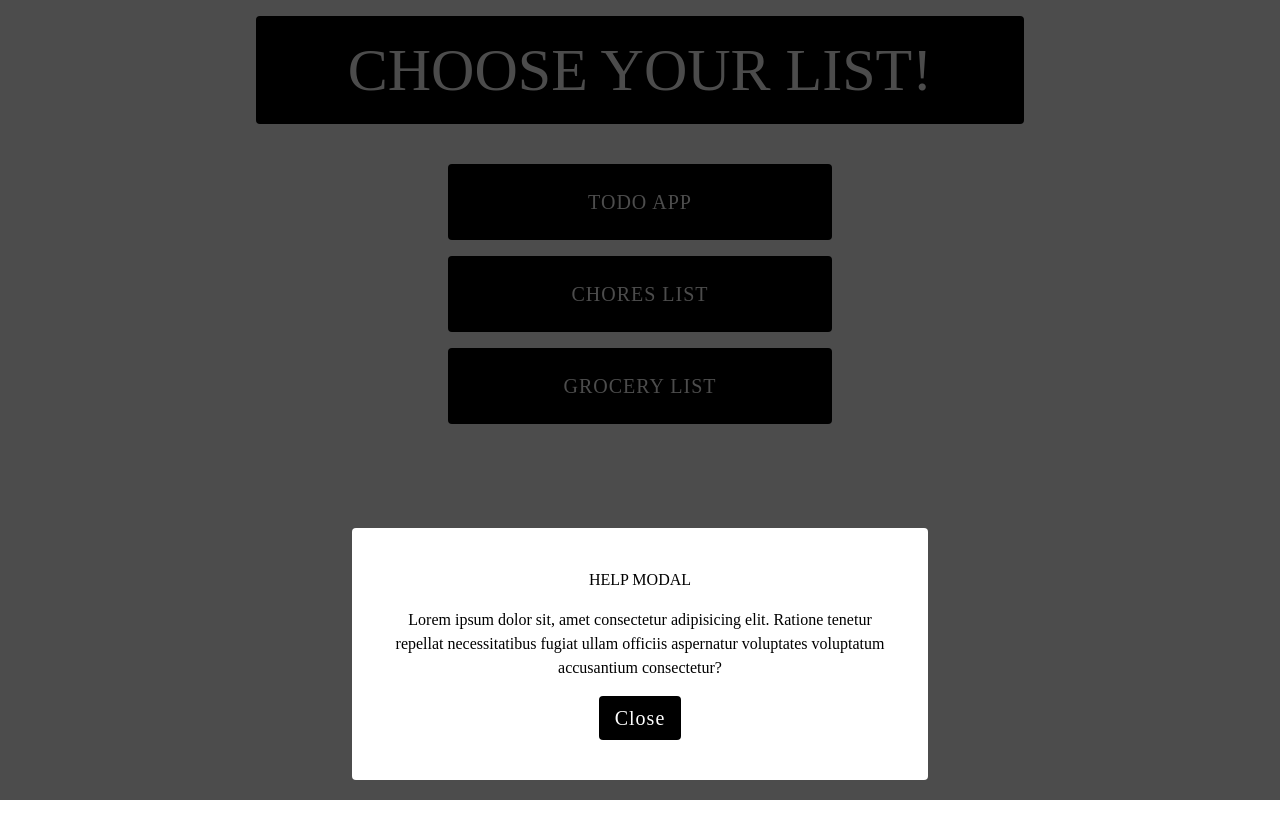
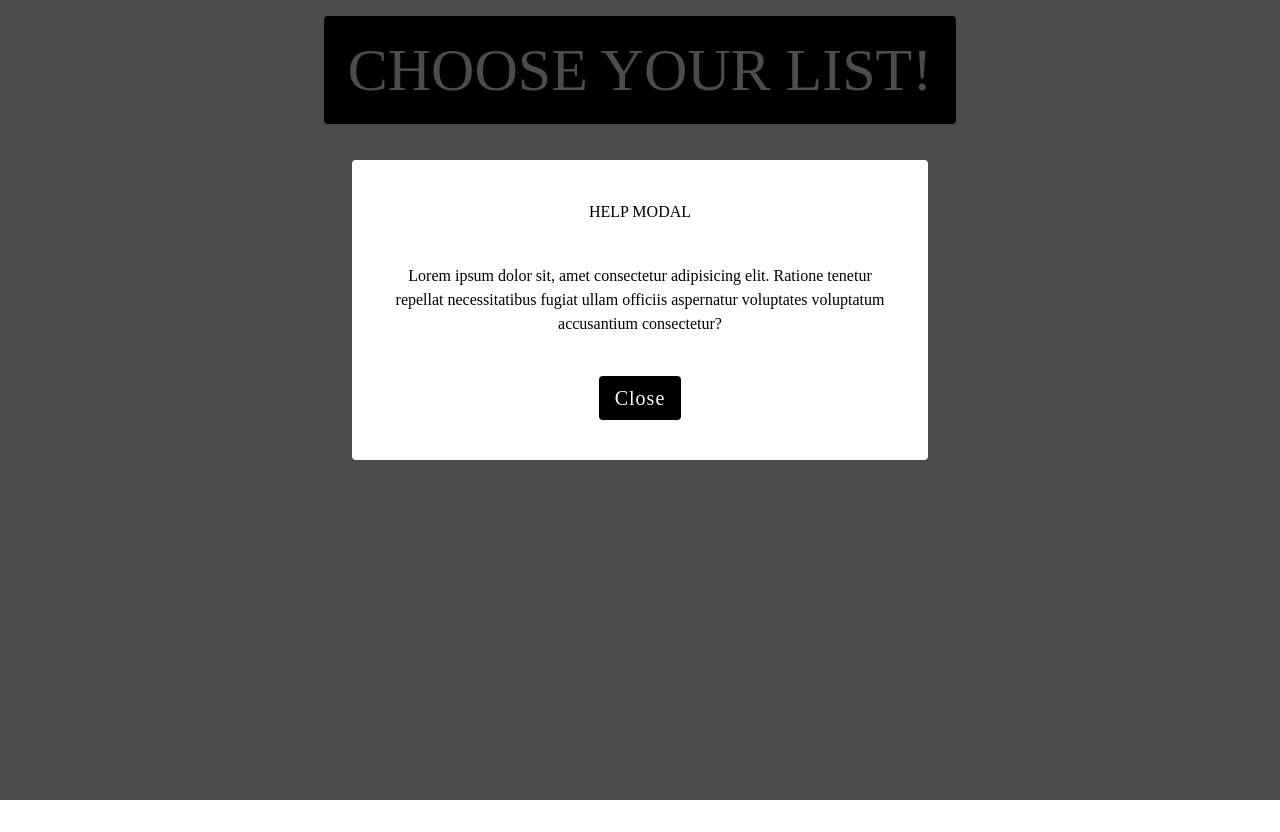
Before and after one commit to mdubelbeis/list-app, a React (Vite) app: page / in a window 1280 px wide. Both pictures are taken after a click on the element 640 px from the left and 716 px from the top of the page. Built offline with nearby package versions, Linux system fonts and the light colour scheme; a web font is replaced by a local one.

Commit message:
added close modal feature

```diff
--- a/src/App.tsx
+++ b/src/App.tsx
@@ -19,7 +19,7 @@ const App: React.FC = () => {
   };
 
   const handleShowHelpModal = () => {
-    setShowHelpModal(true);
+    setShowHelpModal(!showHelpModal);
   };
 
   const getApp = (app: React.ReactNode) => {
@@ -27,7 +27,23 @@ const App: React.FC = () => {
     switch (app) {
       case 'options':
         renderApp = (
-          <AppOptions onAppSelection={handleAppSelection} />
+          <div className="flex flex-col justify-between h-screen items-center">
+            <AppOptions onAppSelection={handleAppSelection} />
+            {!showHelpModal && (
+              <div
+                className="self-center mb-20"
+                onClick={handleShowHelpModal}
+              >
+                <QuestionMark />
+              </div>
+            )}
+            {showHelpModal && (
+              <div className="flex justify-center">
+                <ModalBackdrop onClick={handleShowHelpModal} />
+                <HelpModal onClick={handleShowHelpModal} />
+              </div>
+            )}
+          </div>
         );
         break;
       case 'todoApp':
@@ -64,20 +80,7 @@ const App: React.FC = () => {
     <>
       <div className="h-screen flex flex-col justify-between max-w-3xl mx-auto">
         <div>{getApp(app)}</div>
-        <div
-          className="self-center mb-20"
-          onClick={handleShowHelpModal}
-        >
-          <QuestionMark />
-        </div>
       </div>
-
-      {showHelpModal && (
-        <div className="flex justify-center">
-          <ModalBackdrop />
-          <HelpModal />
-        </div>
-      )}
     </>
   );
 };
--- a/src/components/HelpModal.tsx
+++ b/src/components/HelpModal.tsx
@@ -1,12 +1,14 @@
 import React from 'react';
 import Button from './ui/Button';
 
-interface HelpModalProps {}
+interface HelpModalProps {
+  onClick: () => void;
+}
 
-const HelpModal: React.FC<HelpModalProps> = () => {
+const HelpModal: React.FC<HelpModalProps> = ({ onClick }) => {
   return (
-    <div className="absolute max-w-xl w-11/12 -translate-y-72 bg-white p-10 rounded z-50">
-      <div className="bg-white flex flex-col items-center justify-between text-center space-y-4">
+    <div className="absolute top-[20%] max-w-xl w-11/12 bg-white p-10 rounded z-50">
+      <div className="bg-white flex flex-col items-center justify-between text-center space-y-10">
         <header className="">
           <h1>HELP MODAL</h1>
         </header>
@@ -18,7 +20,7 @@ const HelpModal: React.FC<HelpModalProps> = () => {
         </div>
         <footer>
           <div>
-            <Button type="button" id="helpModalBtn">
+            <Button type="button" id="helpModalBtn" onClick={onClick}>
               Close
             </Button>
           </div>
--- a/src/components/ui/Button.tsx
+++ b/src/components/ui/Button.tsx
@@ -22,7 +22,7 @@ const Button: React.FC<ButtonProps> = ({
 
   const homeBtn = id === 'homeBtn' && 'px-4 py-2';
 
-  const helpModalBtn = id === 'helpModalBtn' && 'text-sm px-4 py-2';
+  const helpModalBtn = id === 'helpModalBtn' && 'text-sm px-4 py-2 ';
 
   return (
     <button
--- a/src/components/ui/ModalBackdrop.tsx
+++ b/src/components/ui/ModalBackdrop.tsx
@@ -1,10 +1,15 @@
 import React from 'react';
 
-interface ModalBackdropProps {}
+interface ModalBackdropProps {
+  onClick: () => void;
+}
 
-const ModalBackdrop: React.FC<ModalBackdropProps> = () => {
+const ModalBackdrop: React.FC<ModalBackdropProps> = ({ onClick }) => {
   return (
-    <div className="fixed top-0 left-0 w-full h-screen z-40 bg-black opacity-70"></div>
+    <div
+      onClick={onClick}
+      className="fixed top-0 left-0 w-full h-screen z-40 bg-black opacity-70"
+    ></div>
   );
 };
 
```
